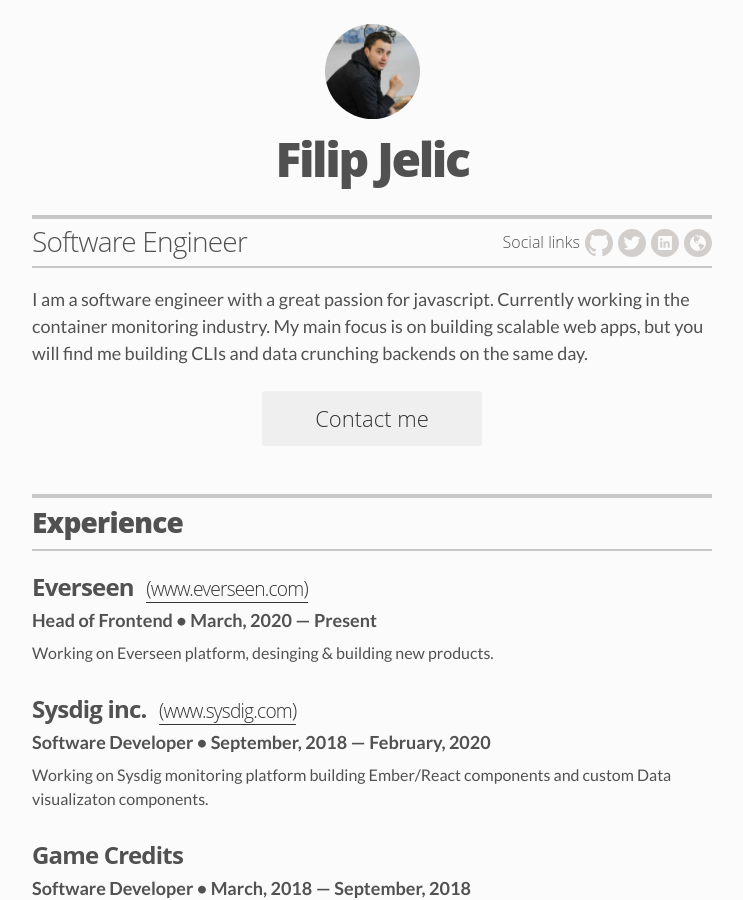
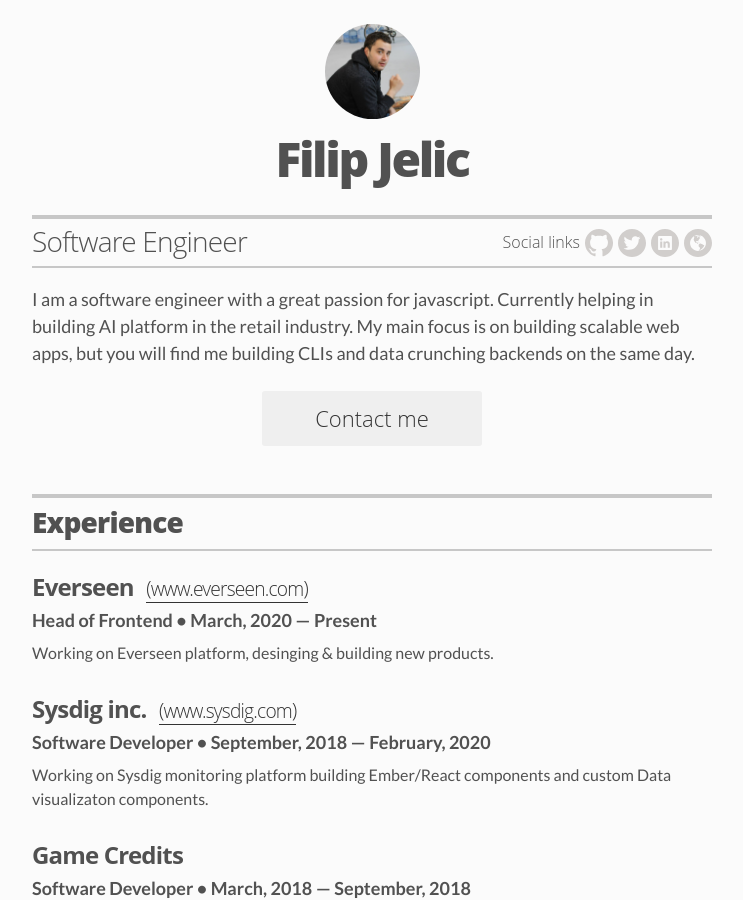
Before and after one commit to flipio/flipio.github.io, a Jekyll site: the page built from resume.html, in a window 1280 px wide and 900 px high. Shown: the whole window, without its empty margins (268-1011 px from the left). Built offline with Jekyll 4.4.1, drawn with Linux system fonts in a browser that asks for light colours.

Commit message:
chore: update intro descriptiong

```diff
--- a/_config.yml
+++ b/_config.yml
@@ -53,7 +53,7 @@ resume_contact_address:         ""
 resume_header_contact_info:     "Belgrade • +381600918818 • jelic.filip@gmail.com"
 display_header_contact_info:    "false"
 
-resume_header_intro: "<p>I am a software engineer with a great passion for javascript. Currently working in the container monitoring industry. My main focus is on building scalable web apps, but you will find me building CLIs and data crunching backends on the same day.</p>"
+resume_header_intro: "<p>I am a software engineer with a great passion for javascript. Currently helping in building AI platform in the retail industry. My main focus is on building scalable web apps, but you will find me building CLIs and data crunching backends on the same day.</p>"
 
 # use "yes" to display the email contact button,
 # "no" to display an "I'm not looking for work" message,
```
